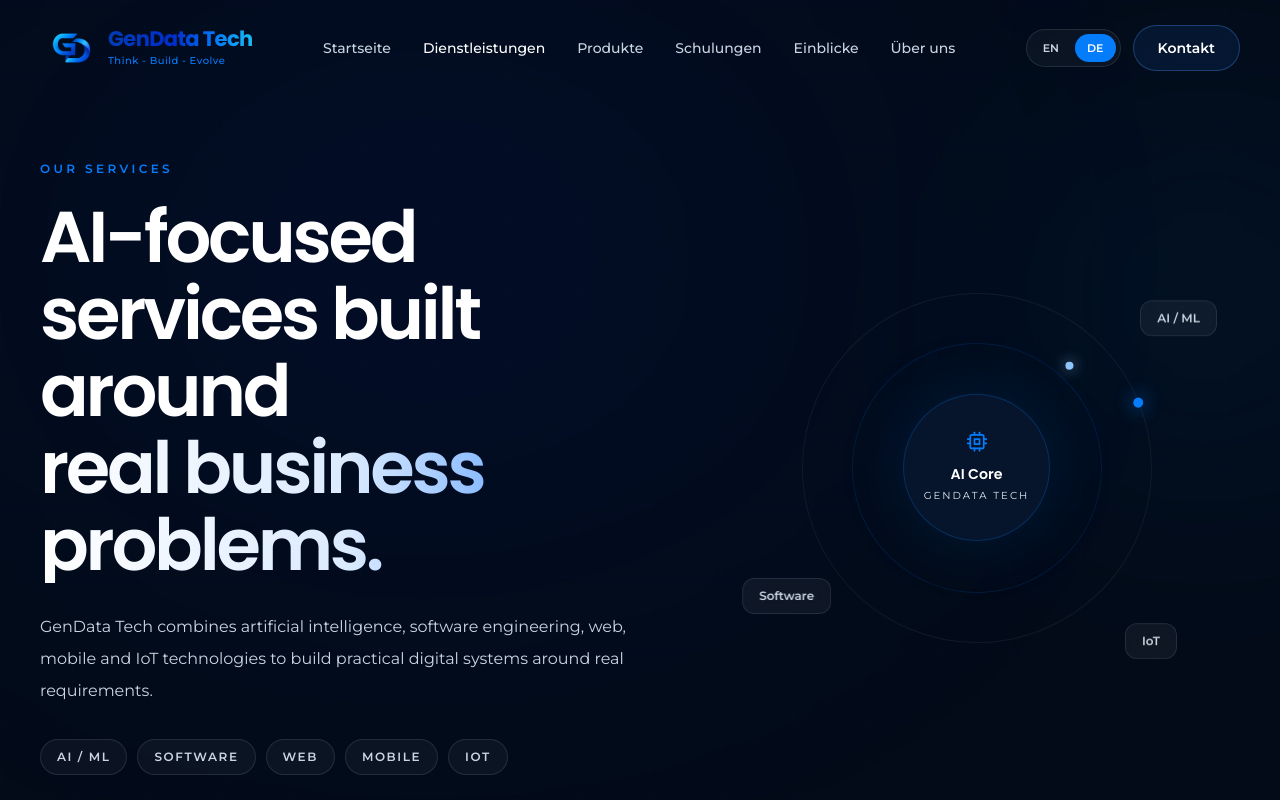
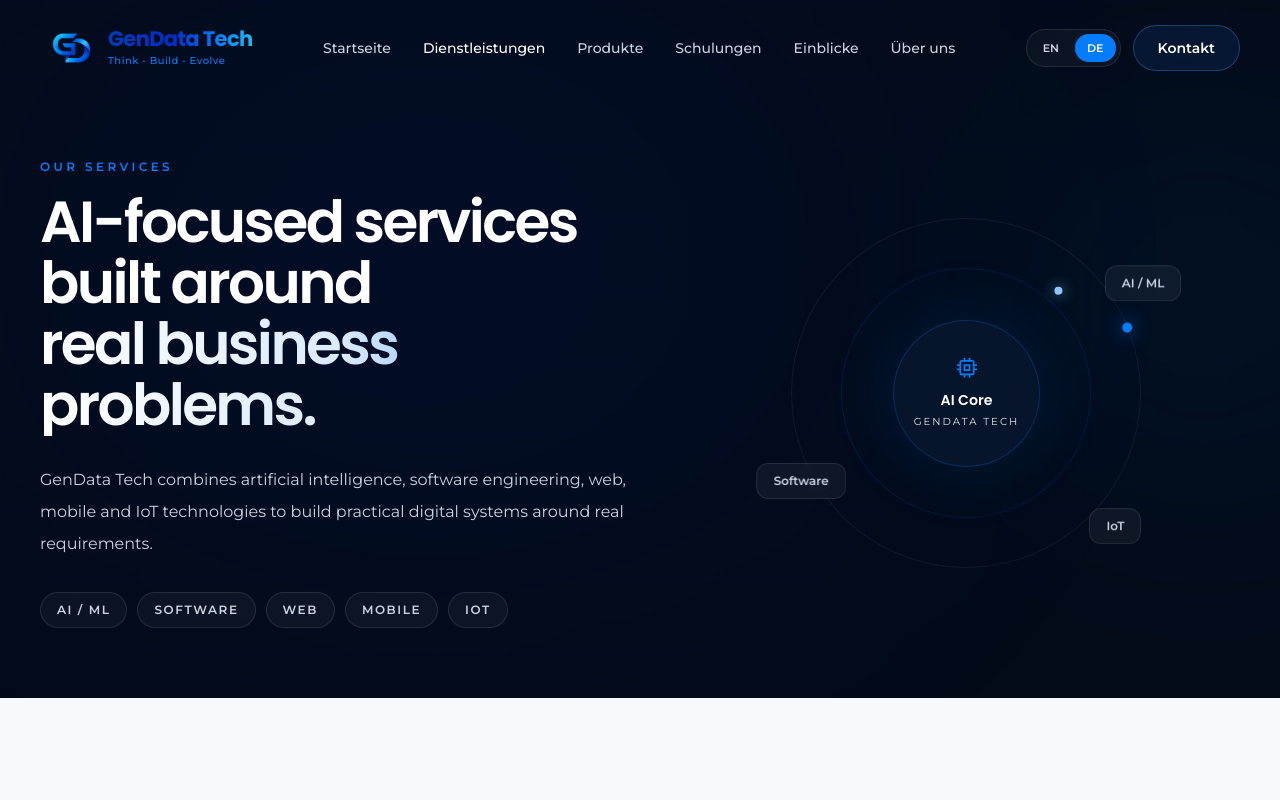
Before and after one commit to aravinthk1504/gendata-techv2, a Next.js app: page /de/services in a window 1280 px wide. Shown: the top 800 px of the page. Built offline with nearby package versions, Linux system fonts and the light colour scheme.

Commit message:
fix(heroes): match Training hero height layout and typography on Services Products

```diff
--- a/src/components/migrated/Products.jsx
+++ b/src/components/migrated/Products.jsx
@@ -263,7 +263,7 @@
 
        <section
   ref={heroRef}
-  className="relative flex min-h-[610px] items-center overflow-hidden bg-[#030b18] px-6 pb-14 pt-24 sm:min-h-[650px] sm:pb-16 sm:pt-28 lg:min-h-[610px] lg:px-10 lg:pb-12 lg:pt-24"
+  className="relative overflow-hidden bg-[#030b18] px-6 pt-[88px] lg:px-10"
 >
           {/* MAIN GLOW */}
 
@@ -336,8 +336,8 @@
             }}
           />
 
-        <div className="relative mx-auto w-full max-w-[1400px]">
-            <div className="grid items-center gap-10 lg:grid-cols-[1.12fr_0.88fr] lg:gap-16">
+        <div className="relative mx-auto flex min-h-[570px] w-full max-w-[1400px] items-center py-10 lg:min-h-[610px] lg:py-8">
+            <div className="grid w-full items-center gap-10 lg:grid-cols-[1.05fr_0.95fr] lg:gap-12">
               {/* HERO COPY */}
 
               <div className="mx-auto max-w-3xl text-center lg:mx-0 lg:max-w-none lg:text-left">
@@ -385,7 +385,7 @@
                     duration: 0.6,
                     delay: 0.08,
                   }}
-                  className="mt-4 max-w-4xl font-heading text-4xl font-semibold leading-[1.06] tracking-[-0.045em] text-white sm:text-5xl lg:text-6xl"
+                  className="mt-4 max-w-[690px] font-heading text-4xl font-semibold leading-[1.05] tracking-[-0.045em] text-white sm:text-5xl lg:text-[58px]"
                 >
                   Digital products built
                   <span className="block bg-gradient-to-r from-white via-blue-100 to-[#057CFA] bg-clip-text text-transparent">
@@ -515,7 +515,7 @@
                   duration: 0.65,
                   delay: 0.15,
                 }}
-                className="relative mx-auto hidden h-[340px] w-full max-w-[430px] items-center justify-center lg:flex"
+                className="relative mx-auto hidden h-[340px] w-full max-w-[430px] items-center justify-center lg:flex lg:justify-self-center"
               >
                 {/* OUTER RING */}
 
--- a/src/components/migrated/Services.jsx
+++ b/src/components/migrated/Services.jsx
@@ -333,7 +333,7 @@
 
         <section
           ref={heroRef}
-          className="relative overflow-hidden bg-[#030b18] px-6 pb-20 pt-32 sm:pb-24 sm:pt-36 lg:px-10 lg:pb-28 lg:pt-40"
+          className="relative overflow-hidden bg-[#030b18] px-6 pt-[88px] lg:px-10"
         >
           {/* MAIN GLOW */}
 
@@ -406,8 +406,8 @@
             }}
           />
 
-          <div className="relative mx-auto max-w-[1400px]">
-            <div className="grid items-center gap-14 lg:grid-cols-[1.08fr_0.92fr]">
+          <div className="relative mx-auto flex min-h-[570px] w-full max-w-[1400px] items-center py-10 lg:min-h-[610px] lg:py-8">
+            <div className="grid w-full items-center gap-10 lg:grid-cols-[1.05fr_0.95fr] lg:gap-12">
               {/* HERO LEFT */}
 
               <div>
@@ -455,7 +455,7 @@
                     duration: 0.65,
                     delay: 0.08,
                   }}
-                  className="mt-5 max-w-4xl font-heading text-4xl font-semibold leading-[1.07] tracking-[-0.045em] text-white sm:text-5xl lg:text-7xl"
+                  className="mt-4 max-w-[690px] font-heading text-4xl font-semibold leading-[1.05] tracking-[-0.045em] text-white sm:text-5xl lg:text-[58px]"
                 >
                   AI-focused services built around
                   <span className="block bg-gradient-to-r from-white via-blue-100 to-[#057CFA] bg-clip-text text-transparent">
@@ -549,7 +549,7 @@
                   duration: 0.7,
                   delay: 0.16,
                 }}
-                className="relative mx-auto hidden h-[420px] w-full max-w-[480px] items-center justify-center lg:flex"
+                className="relative mx-auto hidden h-[340px] w-full max-w-[430px] items-center justify-center lg:flex lg:justify-self-center"
               >
                 {/* OUTER RING */}
 
```
